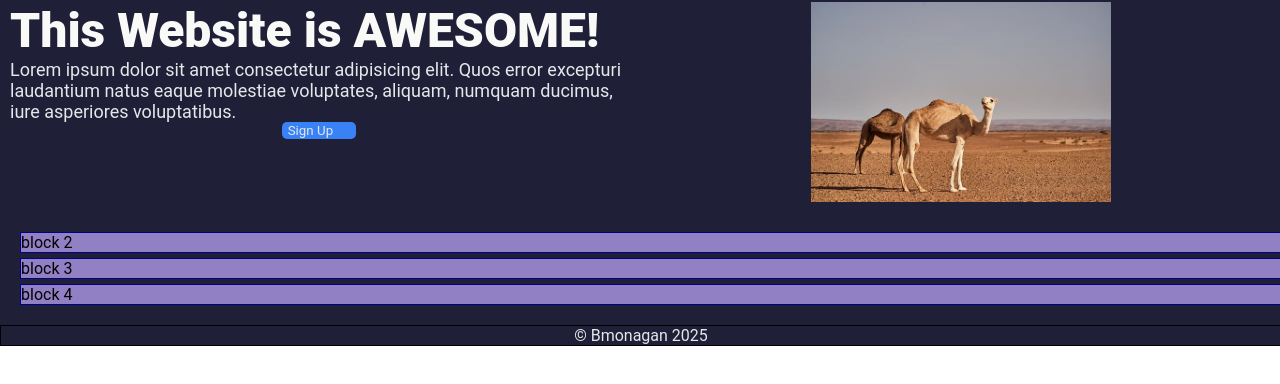
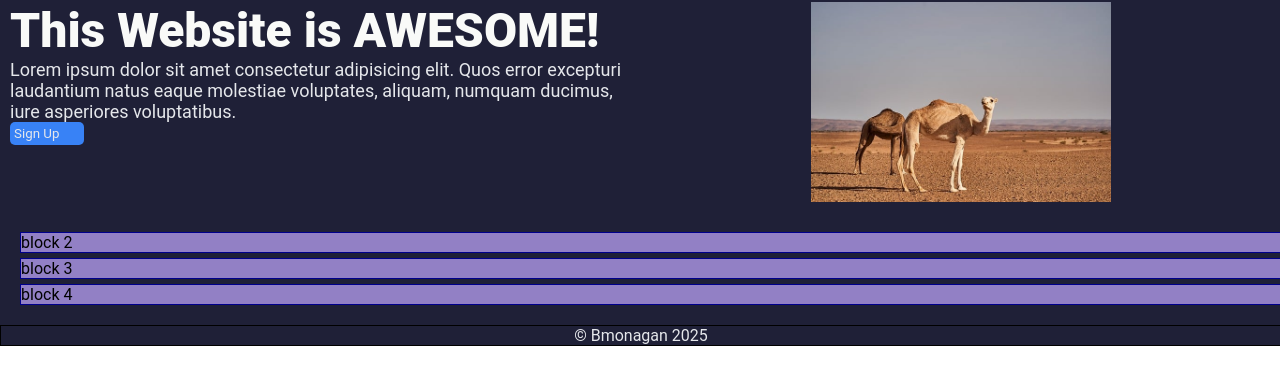
Before and after one commit to bmonagan/landing-page, a plain HTML site: page index.html in a window 1280 px wide. Shown: the part 108-492 px from the top of the page. Drawn offline with Linux system fonts and the light colour scheme.

Commit message:
subheader area looking better. Pretty close to end point. Want the text to wrap a bit more nicely.

```diff
--- a/css/style.css
+++ b/css/style.css
@@ -92,10 +92,13 @@ footer {
 .signUp {
     display: flex;
     width: 12%;
-    margin: 0 auto;
+    margin: 0;
+    align-self: flex-start;
     color: #e5e7eb;
     background-color: #3882f6;
     flex-direction: column;
-    border: 0px solid #e5e7eb;
+    border: 0;
     border-radius: 5px;
+    text-align: center;
+    padding: 4px;
 }
```
